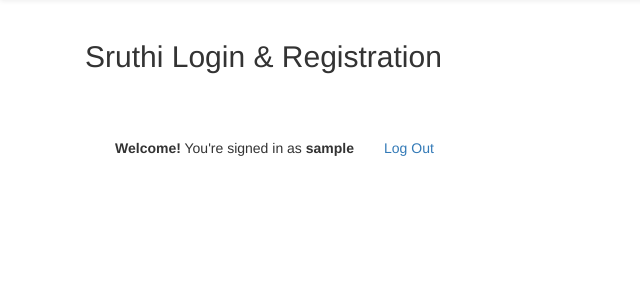
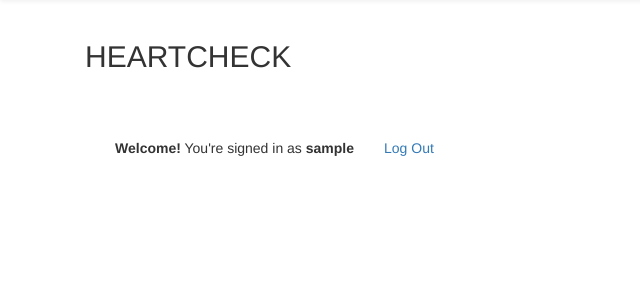
Before and after one commit to vtutti/loginn, a PHP site: page /index.php in a window 1280 px wide. Shown: the part 51-351 px from the top of the page, without its empty margins (0-640 px from the left). Run offline with PHP 8.4, Linux system fonts and the light colour scheme; the visitor is signed in with stand-in values (Sample User, id 1); data that the repository does not hold is empty; some libraries are stand-ins or nearby versions.

Commit message:
Update index.php

```diff
--- a/login/index.php
+++ b/login/index.php
@@ -3,12 +3,12 @@ session_start();
 include('header.php');
 include_once("db_connect.php");
 ?>
-<title>Sruthi Login & Registration</title>
+<title>HEARTCHECK </title>
 <script type="text/javascript" src="script/ajax.js"></script>
 <?php include('container.php');?>
 
 <div class="container">
-	<h2>Sruthi Login & Registration</h2>
+	<h2>HEARTCHECK </h2>
 
 		<br>
 		<br>
```
